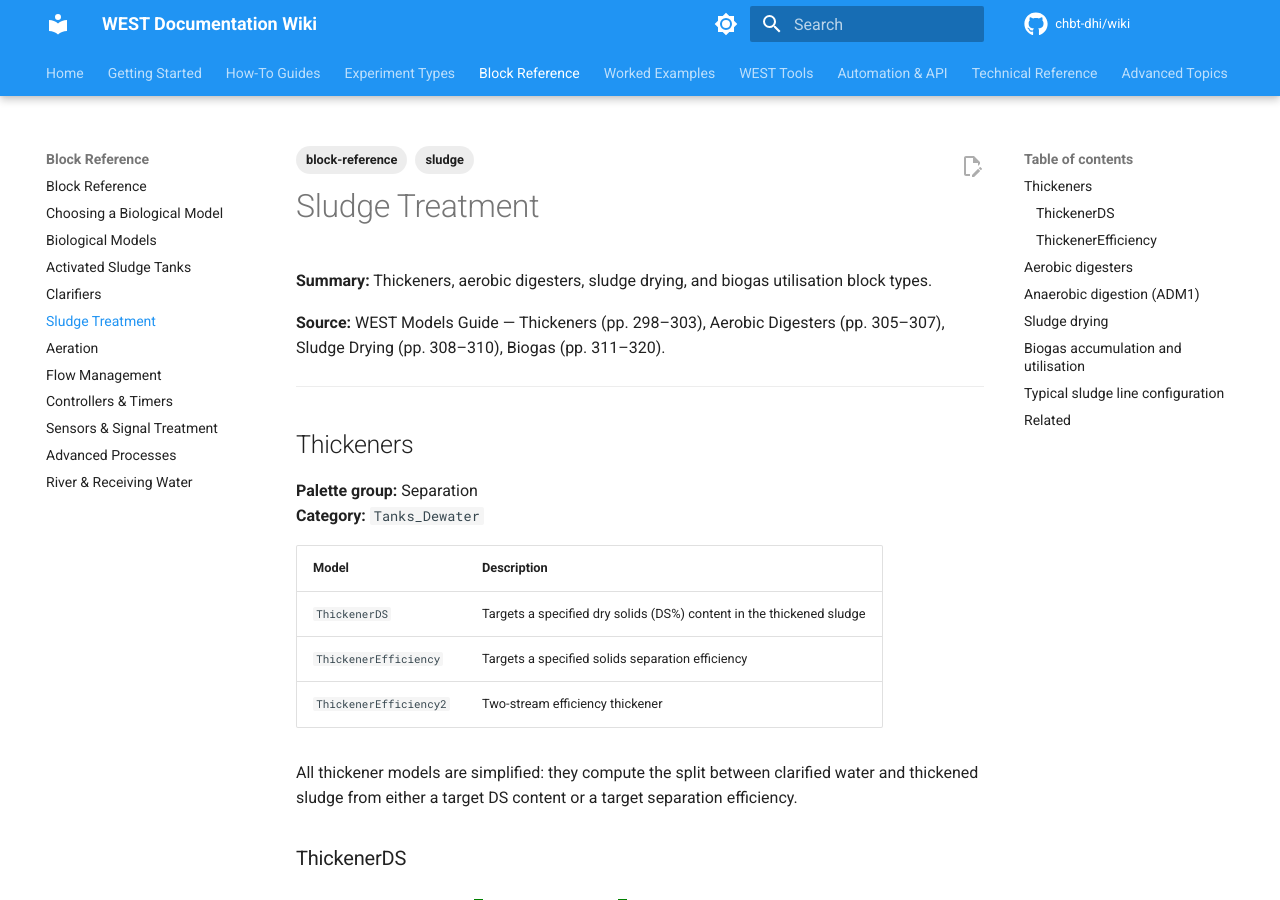
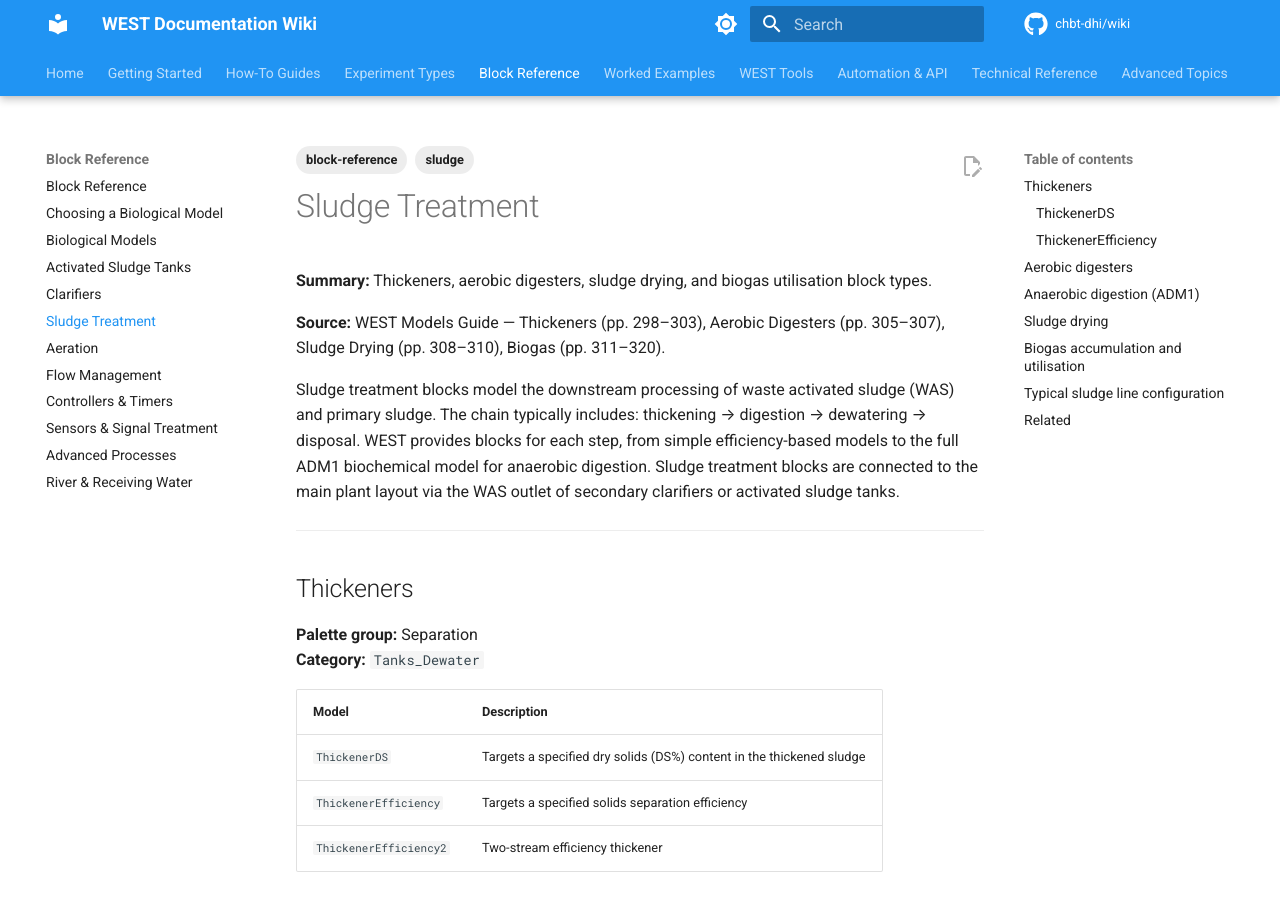
Before and after one commit to CHBT-DHI/Wiki, an MkDocs documentation site: the page built from docs/block-reference/sludge-treatment.md, in a window 1280 px wide and 900 px high. Built offline with MkDocs 1.6.1 and Material for MkDocs 9.7.7, drawn with Linux system fonts in a browser that asks for light colours; comment, search, counter and statistics services are not loaded.

Commit message:
docs: fill empty intro section in sludge-treatment.md

```diff
--- a/docs/block-reference/sludge-treatment.md
+++ b/docs/block-reference/sludge-treatment.md
@@ -9,6 +9,8 @@
 **Summary:** Thickeners, aerobic digesters, sludge drying, and biogas utilisation block types.
 
 **Source:** WEST Models Guide — Thickeners (pp. 298–303), Aerobic Digesters (pp. 305–307), Sludge Drying (pp. 308–310), Biogas (pp. 311–320).
+
+Sludge treatment blocks model the downstream processing of waste activated sludge (WAS) and primary sludge. The chain typically includes: thickening → digestion → dewatering → disposal. WEST provides blocks for each step, from simple efficiency-based models to the full ADM1 biochemical model for anaerobic digestion. Sludge treatment blocks are connected to the main plant layout via the WAS outlet of secondary clarifiers or activated sludge tanks.
 
 ---
 
```
